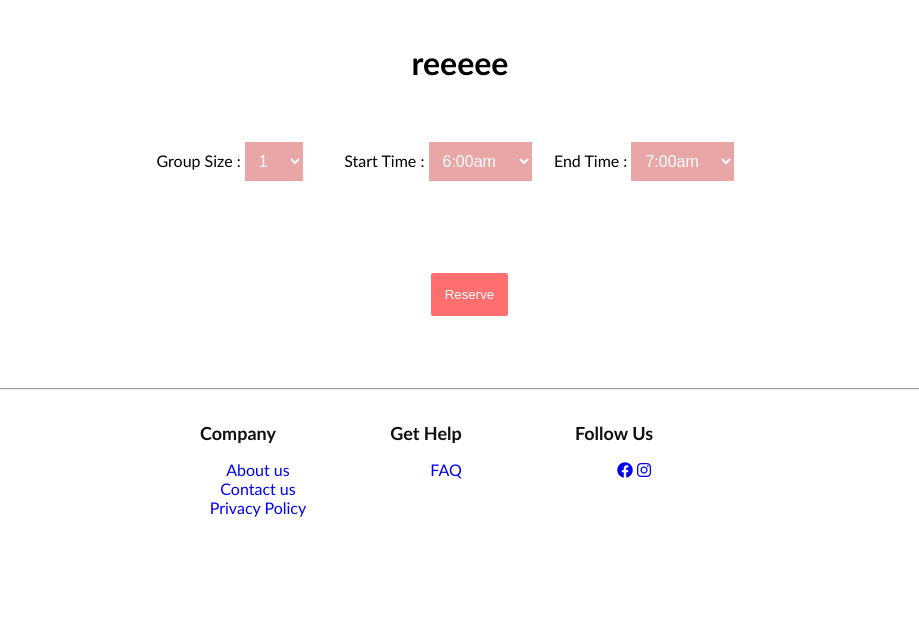
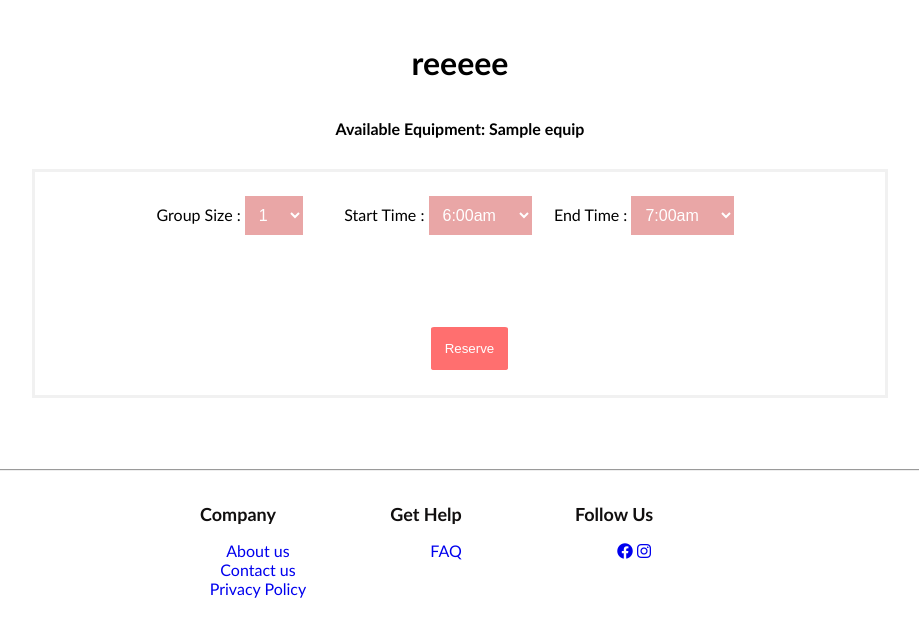
Before and after one commit to meryemselicioglu/Study-Space, a Flask app: template templates/room_info.html in a window 1280 px wide. Shown: the part 121-758 px from the top of the page, without its empty margins (180-1099 px from the left). Run offline with Flask 2, Linux system fonts and the light colour scheme; the template is opened without the code that fills it: most values are stand-ins (such as "Sample title", 1, 10 or a date in 2020).

Commit message:
rooms page seperate buildings

```diff
--- a/app.py
+++ b/app.py
@@ -30,7 +30,7 @@ def add_reservation(user_id, room_id, group_size, start_time, end_time):
     now = datetime.now()
     current_time = now.strftime("%H:%M:%S")
 
-    query = "insert into reservations values (user_id, room_id, group_size, reserve_time, start_time, end_time) ({}, {}, {}, '{}', '{}', '{}')".format(user_id, room_id, group_size, current_time, start_time, end_time)
+    query = "insert into reservations (user_id, room_id, group_size, reserve_time, start_time, end_time) values ({}, {}, {}, '{}', '{}', '{}')".format(user_id, room_id, group_size, current_time, start_time, end_time)
     cursor.execute(query)
     conn.commit()
 
@@ -89,6 +89,26 @@ def get_name(username):
     cursor.execute(query)
     names = cursor.fetchone()
     return  names[0] + ' ' + names[1]
+
+def get_room_id(fullroom):
+    query = "select room_id from rooms where building_name || ' ' || name = '{}'".format(fullroom)
+    cursor.execute(query)
+    return  cursor.fetchone()[0]
+
+def get_user_id(user):
+    query = "select user_id from users where email = '{}'".format(user)
+    cursor.execute(query)
+    return  cursor.fetchone()[0]
+
+def get_buildings():
+    query = "select distinct building_name from rooms"
+    cursor.execute(query)
+    return  cursor.fetchall()
+
+def get_equipment(roomid):
+    query = "select equipment from rooms where room_id = {}".format(roomid)
+    cursor.execute(query)
+    return  cursor.fetchone()[0]
 
 @app.before_request
 def before_request():
@@ -200,7 +220,16 @@ def rooms():
         return redirect(url_for('login'))
 
     rooms = get_rooms()
-    return render_template('rooms.html', rooms=rooms)
+    buildings = get_buildings()
+
+    buildingsNew = []
+    for building in buildings:
+        for room in rooms:
+            if room[3] == True and building[0] == room[6]:
+                buildingsNew.append(building)
+                break
+
+    return render_template('rooms.html', buildings=buildingsNew, rooms=rooms)
 
 @app.route('/room_info', methods=['POST', 'GET'])
 def room():
@@ -208,20 +237,21 @@ def room():
         flash("You must login first")
         return redirect(url_for('login'))
 
+    room = request.args.get("room")
+    fullroom = room.replace("%20", " ")
+    roomid = get_room_id(fullroom)
+
     if request.method == 'POST':
-        # size = request.form.get("groupsize")
-        # start = request.form.get("start")
-        # end = request.form.get("end")
-        # userid = get_user_id(g.user)
-        # room = request.args.get("room")
-        # roomparts = room.split("%20")
-        # roomname = roomparts
-        # roomid = get_room_id(roomname)
+        size = request.form.get("groupsize")
+        start = request.form.get("start")
+        end = request.form.get("end")
+        userid = get_user_id(g.user)
 
-        # add_reservation(userid, roomid, int(size), start, end)
+        add_reservation(userid, roomid, int(size), start, end)
         return redirect(url_for('confirm'))
 
-    return render_template('room_info.html')
+    equipment = get_equipment(roomid)
+    return render_template('room_info.html', equipment=equipment)
 
 @app.route('/confirmation', methods=['POST', 'GET'])
 def confirm():
@@ -291,7 +321,7 @@ def createroom():
         buildingName = request.form.get('Building Name')
         buildingAddress = request.form.get('Building Address')
         maxNoPpl = request.form.get('Capacity')
-        availabilty = request.form.get('Availability')
+        availabilty = request.form.get('available')
         start = request.form.get('Start-Time')
         end = request.form.get('End-Time')
         equipment = request.form.getlist('Equipment[]')
--- a/templates/adminrooms.html
+++ b/templates/adminrooms.html
@@ -63,7 +63,7 @@
               {% for room in rooms %}
               <tr>
                 <td style="font-size: medium;">{{loop.index}}. </td>
-                <td><h4> Room {{ room[7] }}</h4>
+                <td><h4> Room: {{ room[7] }}</h4>
                 <h4 class="adjust_line_height">Occupied: {% if room[3] == true %} No {% else %} Yes {% endif %}</h4>
                 <h4 class="adjust_line_height">Building: {{ room[6] }}</h4>
                 <h4 class="adjust_line_height">Hours: {{ room[4] }} - {{ room[5] }}</h4>
--- a/templates/room_info.html
+++ b/templates/room_info.html
@@ -25,13 +25,17 @@
 
     #name1 {
       padding-top:10px;
-      padding-bottom: 60px;
+      padding-bottom: 15px;
     }
 
     .input {
       margin: auto;
       width: 50%;
       display: table;
+      border: 3px solid #f1f1f1;
+      padding: 10%;
+      padding-top: 2%;
+      padding-bottom: 2%;
     }
 
     .reservebutton {
@@ -81,6 +85,11 @@
     .dropdown:hover .dropdown-content {display: block;}
 
     .dropdown:hover .dropbtn {background-color: #f0735d;}
+
+    #equipment {
+      text-align: center;
+      padding-bottom: 10px;
+    }
   </style>
   <script>
     window.onload = function (){
@@ -102,6 +111,18 @@
       <center><p id="flashedmessage" style="color: #fd3d3d;">{{ message }}</p></center>
     {% endfor %}
     <h1 class="maininfo" id="name1">reeeee</h1>
+
+    <h4 id="equipment">
+      Available Equipment:
+      {% if equipment %}
+        {% for equip in equipment %}
+          {% if loop.last %} {{equip}} {% else %} {{equip}}, {% endif %}
+        {% endfor %}
+      {% else %}
+        None
+      {% endif %}
+    </h4>
+
     <div class="input">
       <form method="post">
         <div style="display: table-row">
```
Also changed, not shown: templates/rooms.html (+19 -8 lines).
